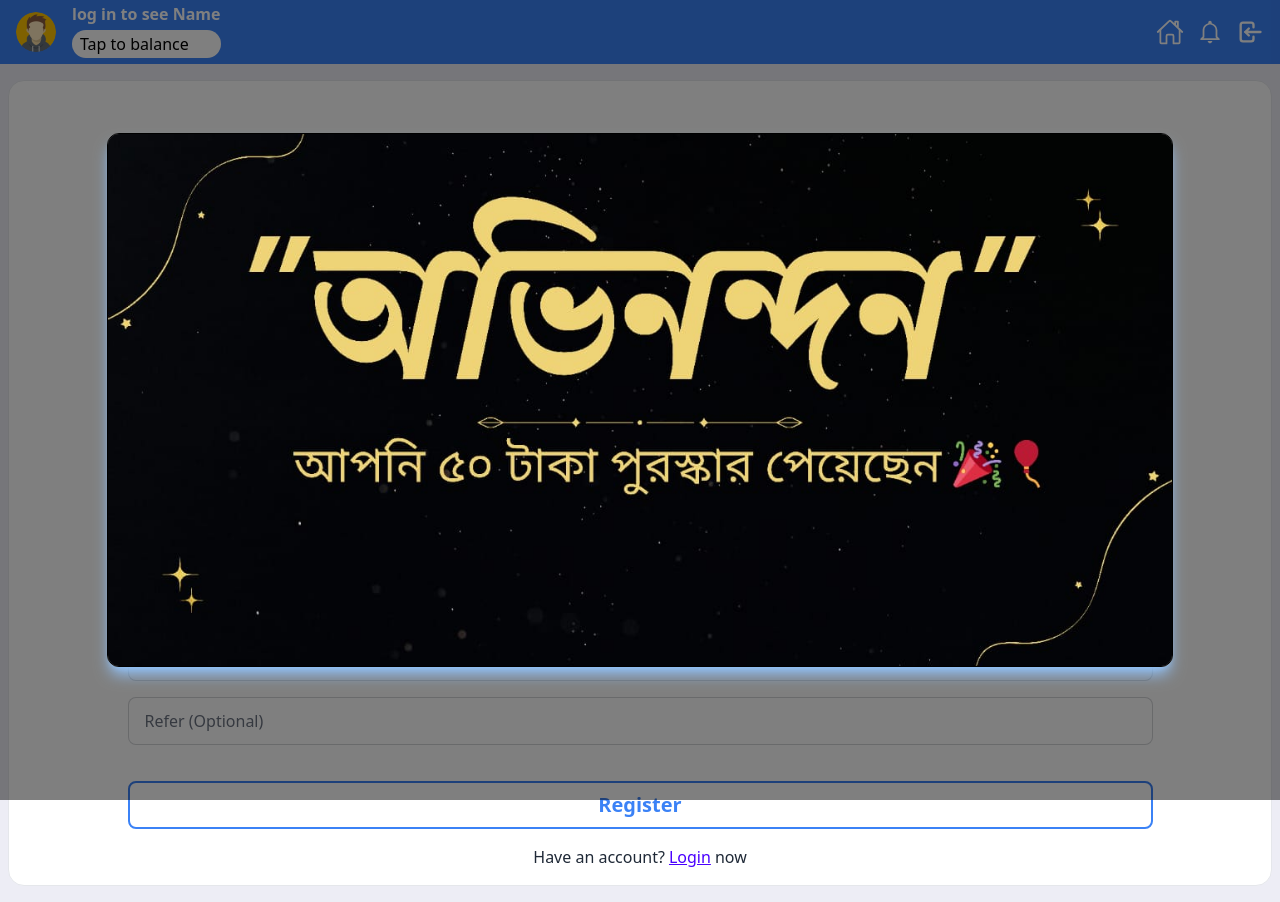
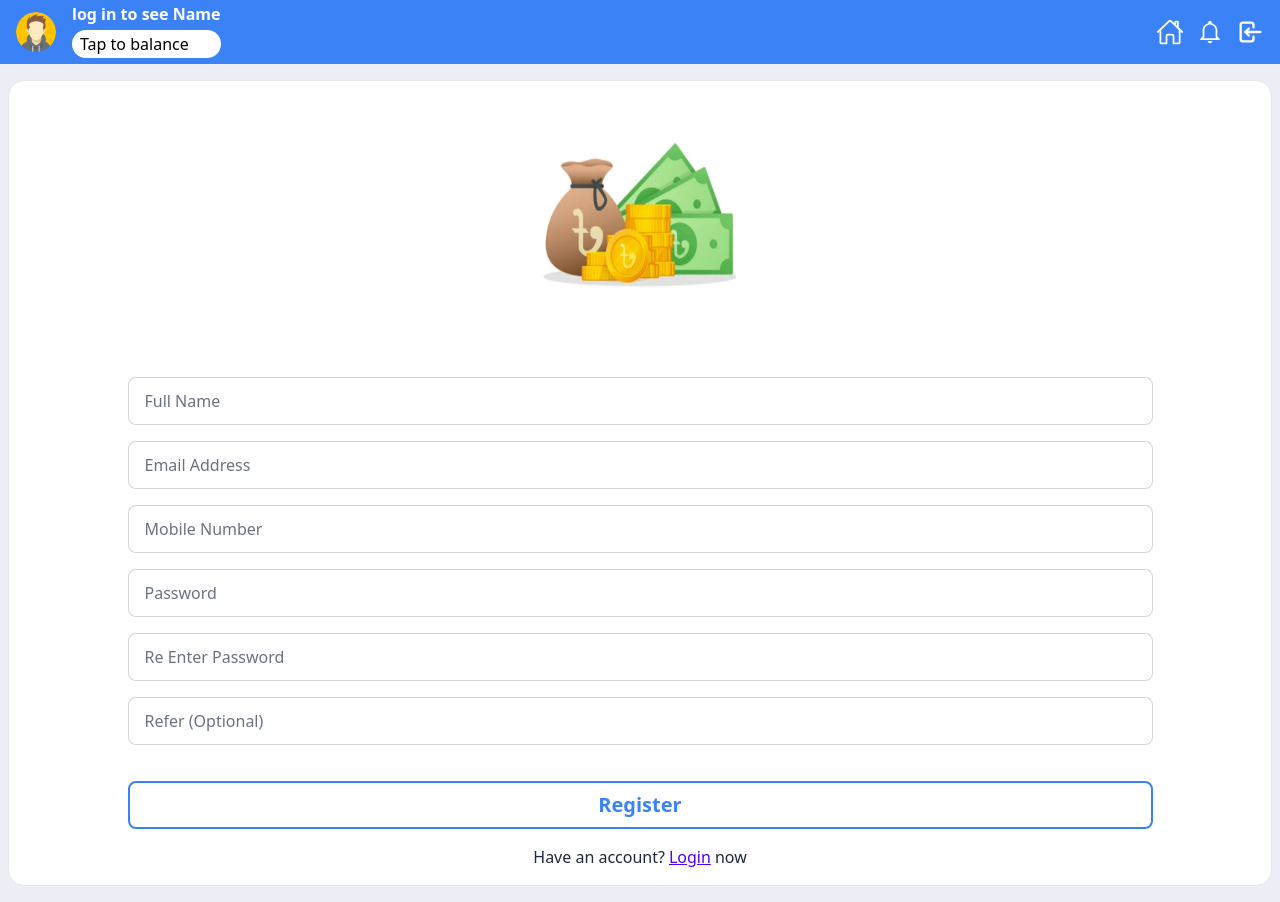
Before and after one commit to Md-Firoz-Mahmud-Nur/0414-Ads-Home, a React (Vite) app: page /register in a window 1280 px wide. Built offline with nearby package versions, Linux system fonts and the light colour scheme; no server answers.

Commit message:
Fix : Navbar Name Overflow Issue

```diff
--- a/src/Components/Navbar.jsx
+++ b/src/Components/Navbar.jsx
@@ -52,11 +52,12 @@ const Navbar = () => {
         <div className="flex h-16 items-center justify-center p-4">
           <div className="flex items-center justify-center gap-4">
             <Sidebar></Sidebar>
-            <div className="flex flex-col gap-1 pb-1">
-              <h1 className="font-bold">
-                {role?.name || "log in to see Name"}
+            <div className="flex max-w-[calc(100vw-212px)] flex-col gap-1 pb-1">
+              <h1 className="truncate font-bold">
+                {role?.name ||
+                  "log in to see Name"}
               </h1>
-              <h1 className="rounded-full bg-white px-2 py-0.5 text-black">
+              <h1 className="truncate rounded-full bg-white px-2 py-0.5 text-black">
                 {user ? role?.balance : "Tap to balance"}
               </h1>
             </div>
--- a/src/Pages/Login/Register.jsx
+++ b/src/Pages/Login/Register.jsx
@@ -193,7 +193,7 @@ const Register = () => {
         </p>
       </div>
       <ToastContainer />
-      {!showModal && (
+      {showModal && (
         <div className="fixed inset-0 z-20 flex items-center justify-center bg-black bg-opacity-50">
           <img
             src={Congratulation}
```
